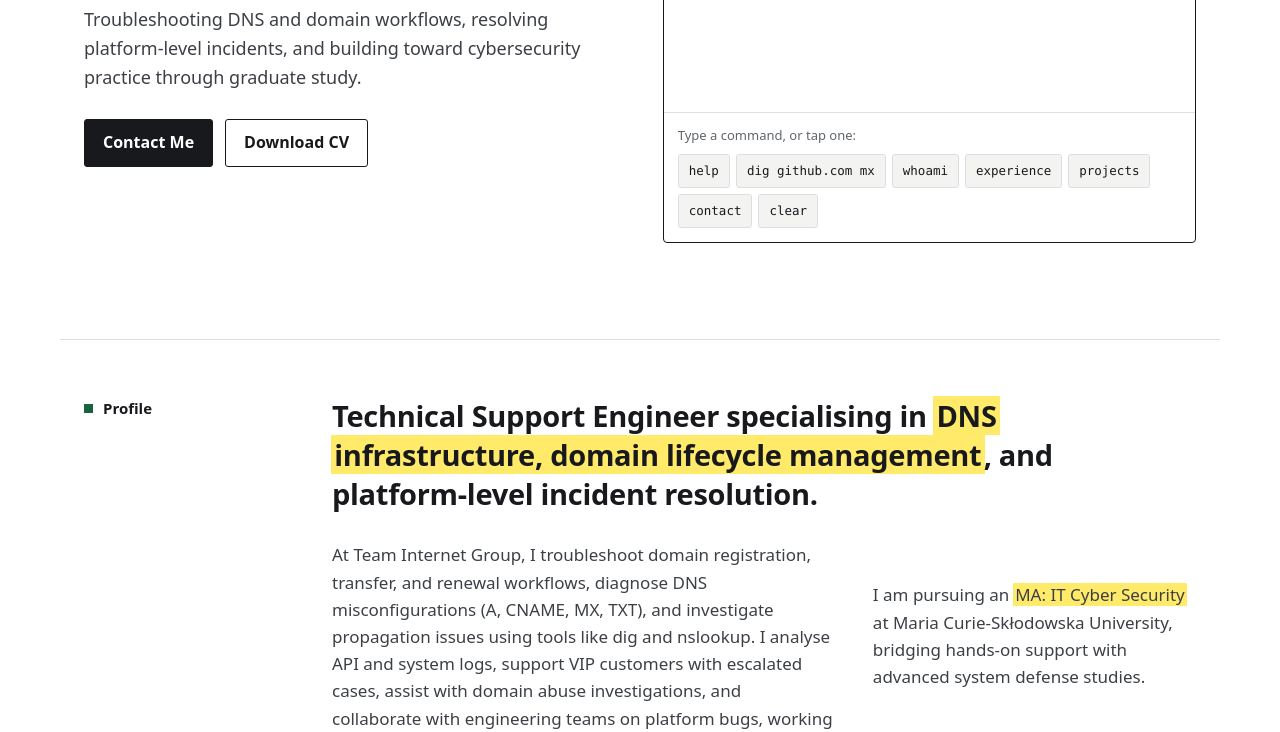
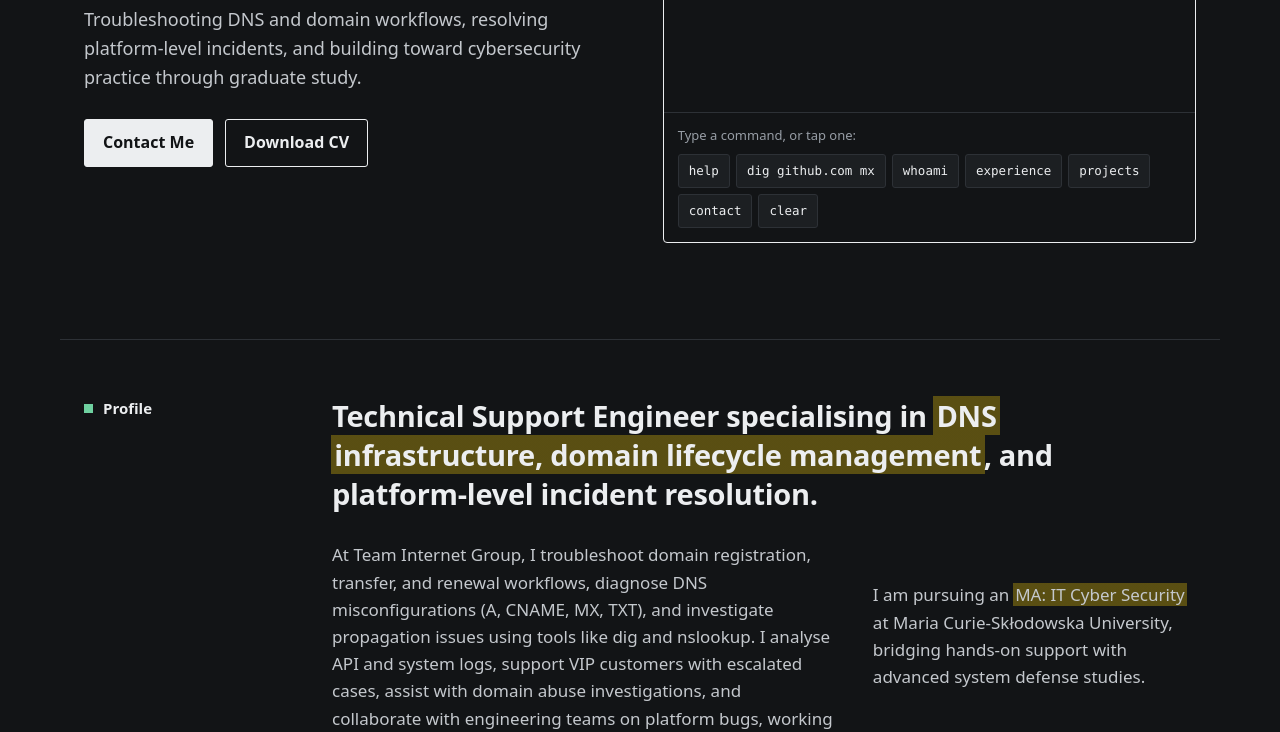
Before and after one commit to PushDream/PushDream.github.io, a website: page index.html in a window 1280 px wide. Shown: the part 489-1221 px from the top of the page. Drawn offline with Linux system fonts and the dark colour scheme; no server answers; a web font is replaced by a local one.

Commit message:
Add a dark theme that follows the system setting
Co-Authored-By: Claude Opus 5.5 <noreply@anthropic.com>

```diff
--- a/assets/css/site.css
+++ b/assets/css/site.css
@@ -21,6 +21,26 @@
 
     --bar: 56px;
     --gutter: 24px;
+    --focus-ring: rgba(23, 99, 63, 0.18);
+
+    color-scheme: light dark;
+}
+
+/* Dark theme, picked automatically from the visitor's system setting. */
+@media (prefers-color-scheme: dark) {
+    :root {
+        --bg: #121416;
+        --soft: #1c1f22;
+        --ink: #eceef0;
+        --ink-2: #c4c8cd;
+        --muted: #979da5;
+        --line: #2d3136;
+        --green: #6fd1a0;
+        --green-2: #97e2bb;
+        --marker: rgba(255, 214, 10, 0.3);
+        --err: #ff8f80;
+        --focus-ring: rgba(111, 209, 160, 0.22);
+    }
 }
 
 *, *::before, *::after { box-sizing: border-box; }
@@ -212,7 +232,7 @@ mark.hl {
     flex: 1; min-width: 0; border: 0; outline: 0; background: none; padding: 0;
     font: inherit; color: var(--ink); caret-color: var(--green);
 }
-.terminal:focus-within { box-shadow: 0 0 0 3px rgba(23, 99, 63, 0.18); }
+.terminal:focus-within { box-shadow: 0 0 0 3px var(--focus-ring); }
 .terminal__chips { padding: 12px 14px 14px; border-top: 1px solid var(--line); }
 .terminal__chips[hidden] { display: none; }
 .terminal__hint { font-size: 13px; color: var(--muted); margin-bottom: 8px; }
--- a/index.html
+++ b/index.html
@@ -131,7 +131,9 @@
     </script>
 
     <title>Owusu-Debrah Boateng | Technical Support & Security</title>
-    <meta name="theme-color" content="#ffffff">
+    <meta name="color-scheme" content="light dark">
+    <meta name="theme-color" content="#ffffff" media="(prefers-color-scheme: light)">
+    <meta name="theme-color" content="#121416" media="(prefers-color-scheme: dark)">
     <link rel="icon" type="image/svg+xml" href="/favicon.svg">
 
 
```
